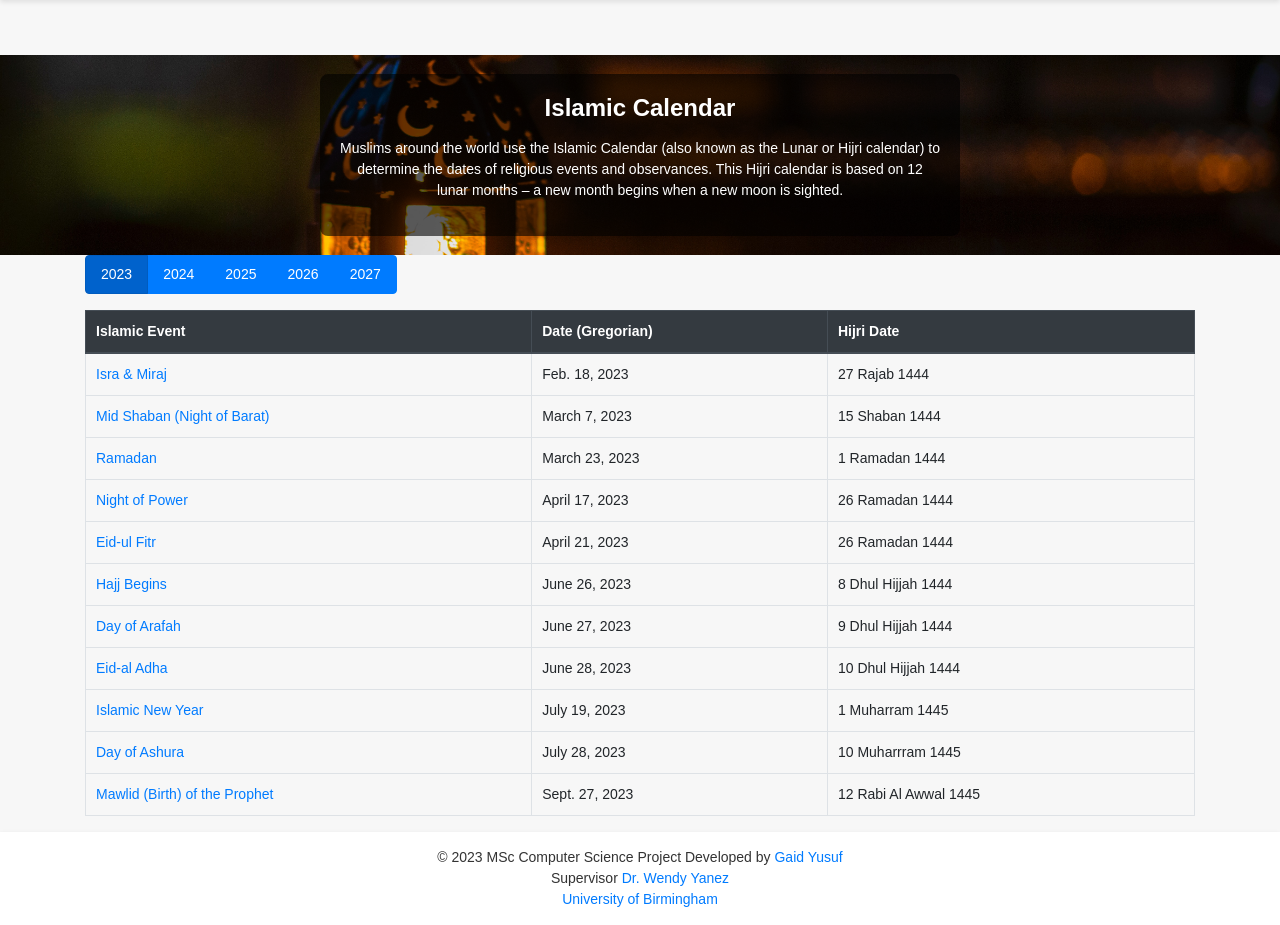
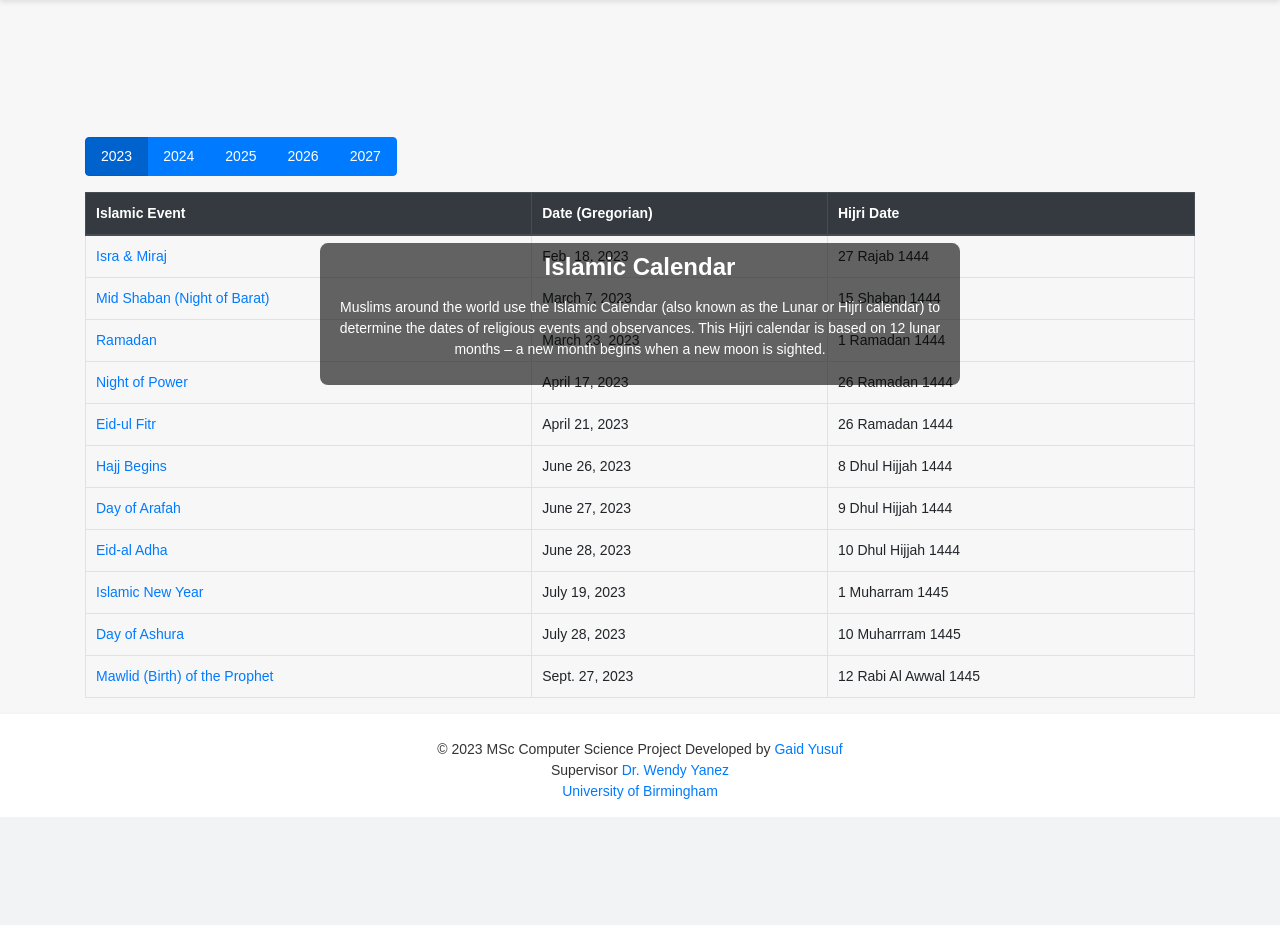
Before and after one commit to GaidYusuf/Masters-Project, a Django app: page /islamic_calendar/ in a window 1280 px wide. Shown: the part 86-1011 px from the top of the page. After the commit the page ends 903 px from the top, so only its background shows below. Run offline with Django 4.2, Linux system fonts and the light colour scheme; data comes from the database, SQL or seed files in the repository; some libraries are stand-ins or nearby versions.

Commit message:
updated code

```diff
--- a/islamic_calendar/templates/islamic_calendar/islamic_calendar.html
+++ b/islamic_calendar/templates/islamic_calendar/islamic_calendar.html
@@ -26,6 +26,7 @@
             box-shadow: 0px 2px 5px rgba(0, 0, 0, 0.1);
         }
 
+        @media screen and (max-width: 767px) {
         .hero-image {
             background-image: url("{% static 'images/IslamicCalendar.jpg' %}");
             background-size: cover;
@@ -33,6 +34,7 @@
             height: 200px;
             position: relative;
         }
+      }
 
         .overlay {
             position: absolute;
@@ -42,8 +44,12 @@
             text-align: center;
             color: #fff;
             background-color: rgba(0, 0, 0, 0.6);
-            padding: 20px;
+            padding: 10px;
             border-radius: 8px;
+        }
+
+        .container {
+            margin-top: 10px;
         }
 
         h1 {
```
